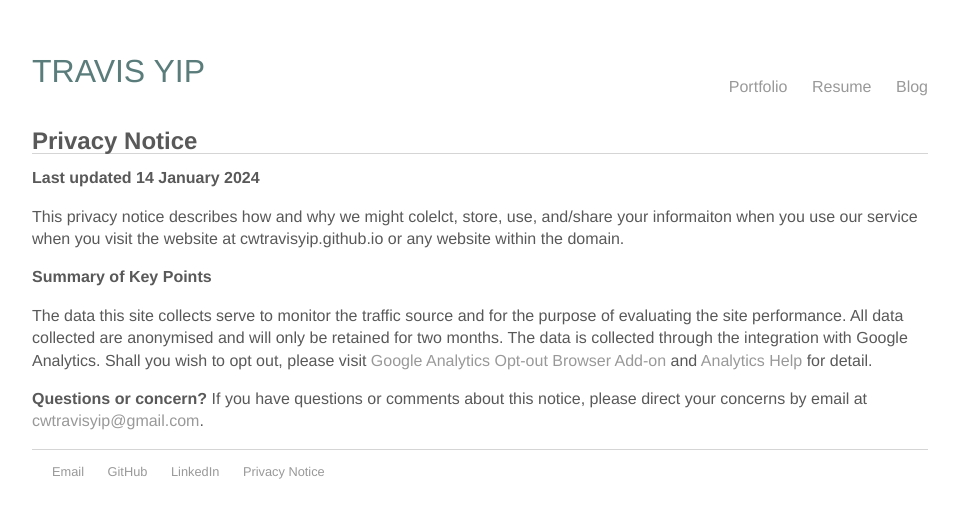
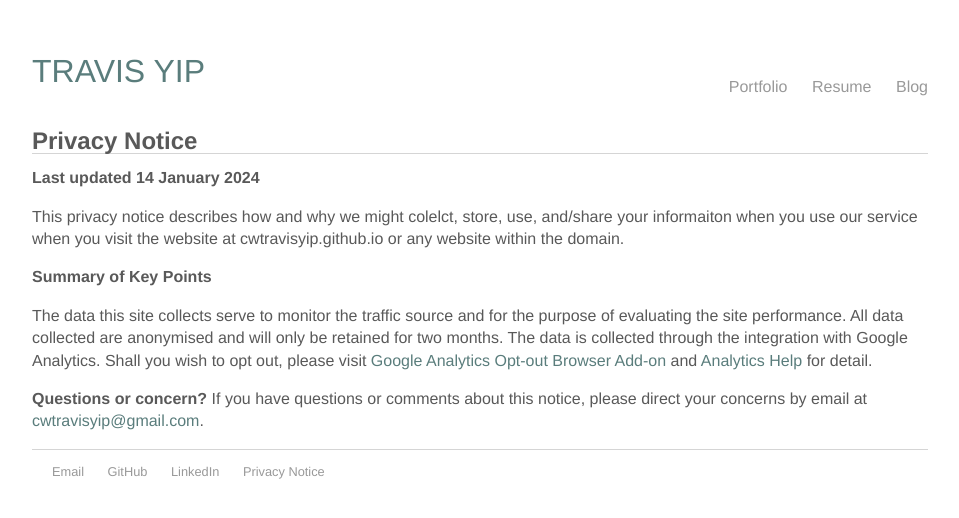
Before and after one commit to cwtravisyip/cwtravisyip.github.io, a Jekyll site: the page built from privacy_note.html, in a window 1280 px wide. Shown: the top 518 px of the page, without its empty margins (160-1119 px from the left). Built offline with Jekyll 4.4.1, drawn with Linux system fonts in a browser that asks for light colours.

Commit message:
Update a tag style

```diff
--- a/CSS/main.css
+++ b/CSS/main.css
@@ -68,13 +68,20 @@ li {
 /* */
 
 /* Style sheet for a tags */
-a {
+li a {
     text-decoration: none;
     color: #999;
 }
+
 a:hover {
     text-decoration: underline;
 }
+
+a {
+    text-decoration: none;
+    color: #5A7D7C;
+}
+
 
 /* Style sheet for heading */
 h1 {
```
